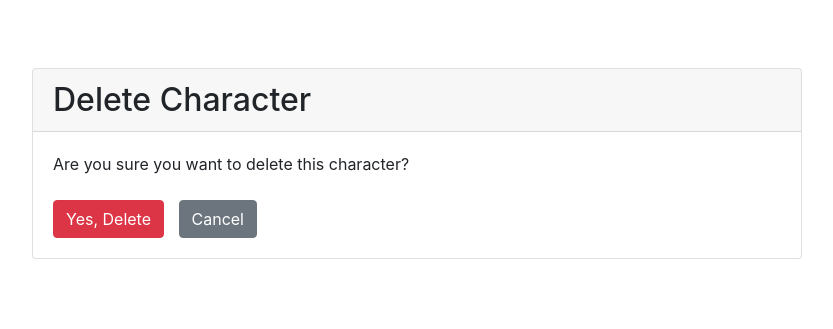
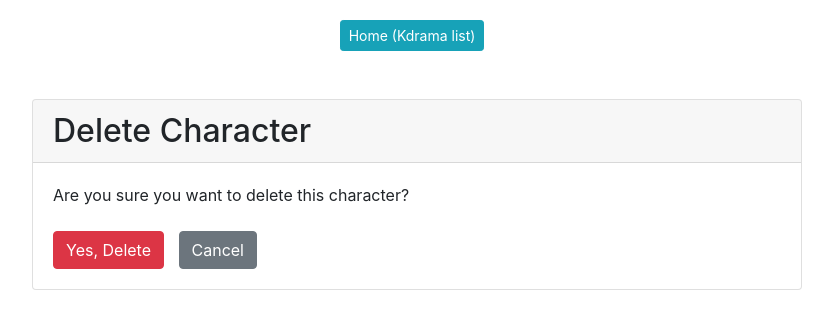
Before and after one commit to ChenxiLinIS/IS4460_Final, a Django app: template final/kdrama/templates/kdrama/character_delete.html in a window 1280 px wide. Shown: the top 329 px of the page, without its empty margins (223-1056 px from the left). Run offline with Django 5.2, Linux system fonts and the light colour scheme; the template is opened without the code that fills it, so the values that code supplies are empty; some libraries are stand-ins or nearby versions.

Commit message:
Update character_delete.html

```diff
--- a/final/kdrama/templates/kdrama/character_delete.html
+++ b/final/kdrama/templates/kdrama/character_delete.html
@@ -1,7 +1,12 @@
-
 {% extends 'base.html' %}
 {% block title %}Delete Character{% endblock %}
 {% block content %}
+<body>
+    <div class="container text-center">
+        <a href="{% url 'kdrama-list' %}" class="btn btn-info btn-sm">Home (Kdrama list)</a>
+    </div>
+</body>
+
     <div class="card mt-5">
         <div class="card-header">
             <h2 class="mb-0">Delete Character</h2>
```
